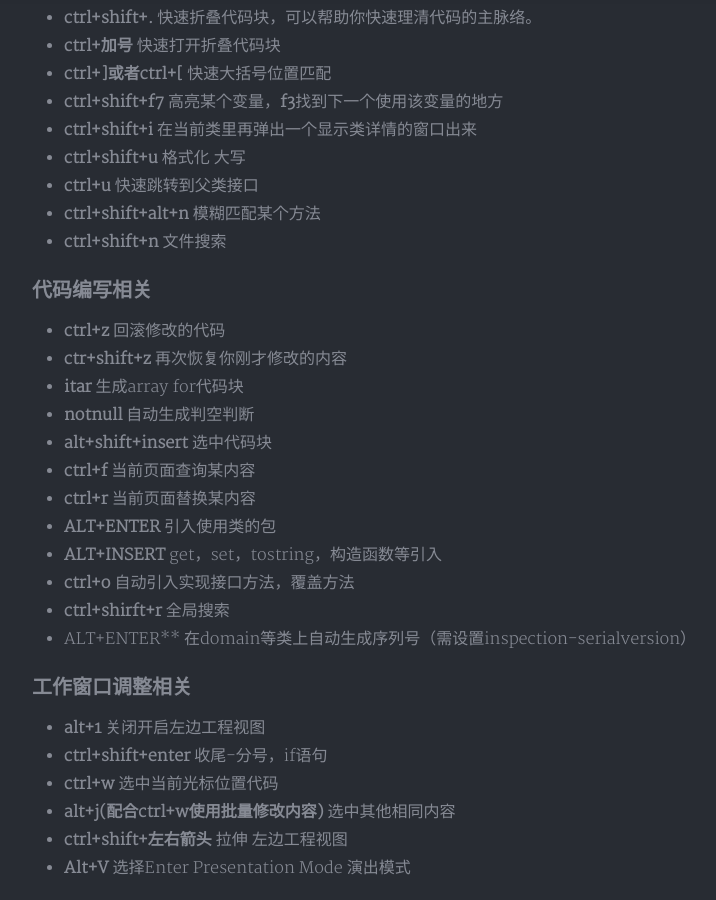
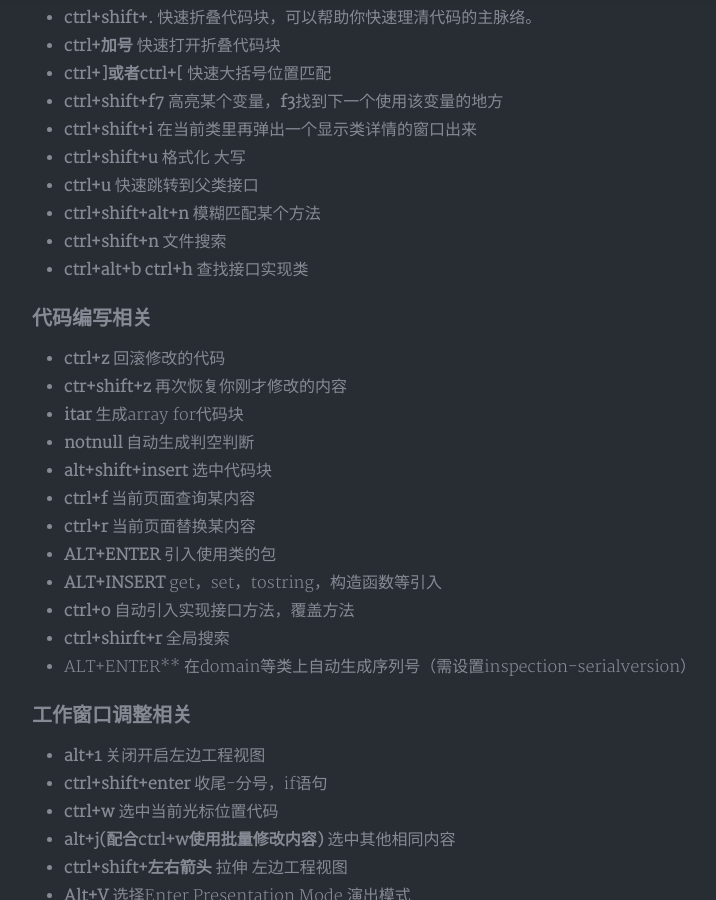
Before and after one commit to gobige/gobige.github.io, a Jekyll site: the page built from _posts/2017-09-05-ideatips.md, in a window 1280 px wide and 900 px high, scrolled down 797 px. Shown: the whole window, without its empty margins (248-964 px from the left). Built offline with Jekyll 4.4.1, drawn with Linux system fonts in a browser that asks for light colours; nearby versions of some CDN libraries; a style sheet for code colours, icons or effects is not loaded.

Commit message:
idea 技巧完善

```diff
--- a/_posts/2017-09-05-ideatips.md
+++ b/_posts/2017-09-05-ideatips.md
@@ -23,6 +23,7 @@ Intellij IDEA 作为一款很好使用的开发工具，都有些什么使用技
 - **ctrl+u** 快速跳转到父类接口
 - **ctrl+shift+alt+n** 模糊匹配某个方法
 - **ctrl+shift+n** 文件搜索
+- **ctrl+alt+b**  **ctrl+h** 查找接口实现类
 
 ### 代码编写相关
 - **ctrl+z** 回滚修改的代码
```
